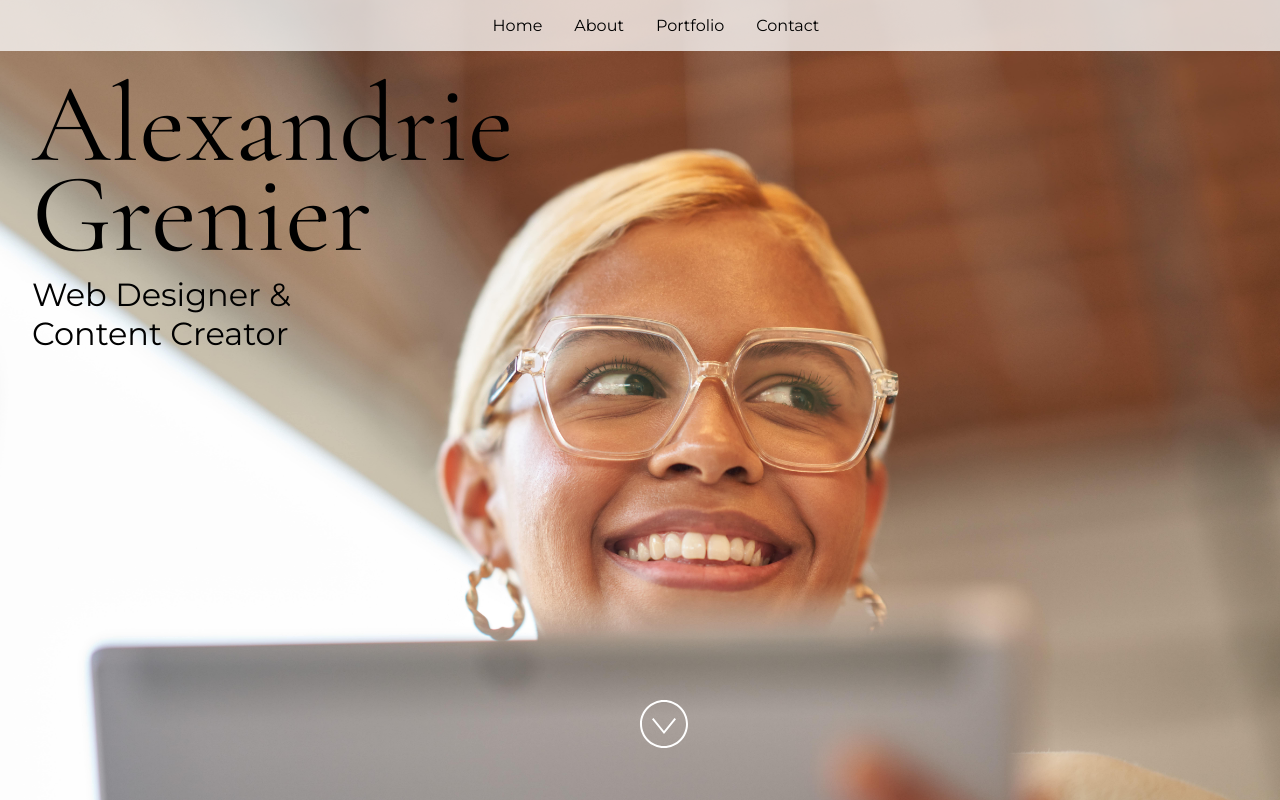
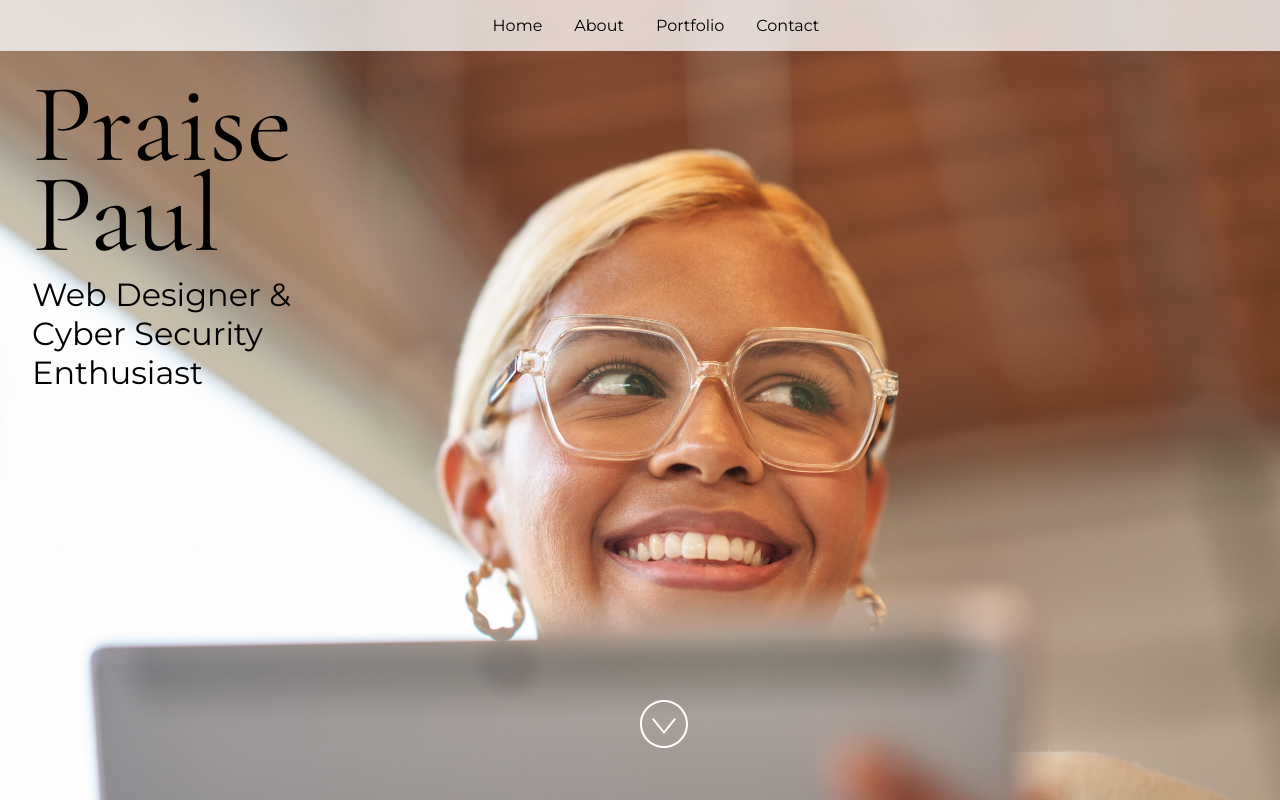
Before and after one commit to Praisepaul/Praisepaul, a React (Vite) app: page / in a window 1280 px wide. Built offline with nearby package versions, Linux system fonts and the light colour scheme.

Commit message:
Updates on About Page

```diff
--- a/src/App.jsx
+++ b/src/App.jsx
@@ -24,15 +24,15 @@ import "./styles.css";
  * If you don't have one of the social sites listed, leave it as an empty string.
  */
 const siteProps = {
-  name: "Alexandrie Grenier",
-  title: "Web Designer & Content Creator",
-  email: "alex@example.com",
-  gitHub: "microsoft",
-  instagram: "microsoft",
-  linkedIn: "satyanadella",
+  name: "Praise Paul",
+  title: "Web Designer & Cyber Security Enthusiast",
+  email: "praise.paul@studentambassadors.com",
+  gitHub: "Praisepaul",
+  instagram: "_praise_paul",
+  linkedIn: "praise-paul",
   medium: "",
-  twitter: "microsoft",
-  youTube: "Code",
+  twitter: "",
+  youTube: "",
 };
 
 const primaryColor = "#4E567E";
--- a/src/Components/About.jsx
+++ b/src/Components/About.jsx
@@ -24,19 +24,22 @@ const imageAltText = "purple and blue abstract background";
  * Sort description that expands on your title on the Home component.
  */
 const description =
-  "I'm a UI/UX student studying at Barnett Technical University. I enjoy creating unique and simplistic user interfaces in creative ways.";
+  "Goal-oriented Web Developer brings strong commitment to collaboration and solutions-oriented problem-solving. Use various web design software to develop customer-focused websites and designs. websites and designs. Detail-oriented, organized and meticulous employee. Works at fast pace to meet tight deadlines. Enthusiastic team player ready to contribute to company success. Organized and dependable candidate successful at managing multiple priorities with a positive attitude.";
 
 /**
  * List of some of skills or technologies you work on, are learning,
  * passionate about, or enjoy,
  */
 const skillsList = [
-  "Web design",
-  "User experience",
-  "Inclusive design",
-  "Focus group testing",
-  "Mobile user interfaces",
-  "Graphic design",
+  "Web Development",
+  "Cyber Security",
+  "Coding",
+  "Public Speaking",
+  "JavaScript",
+  "Java",
+  "Python",
+  "R Programming",
+  "Flutter & Dart",
 ];
 
 /**
@@ -45,7 +48,7 @@ const skillsList = [
  * about you on a professional level.
  */
 const detailOrQuote =
-  "I am passionate about solving problems in new creative ways to drive innovation. By leveraging my UI/UX experience I continually look for new and better ways to make tech accessible by all.";
+  "Programmers are the architects of the digital world, shaping ideas into reality with lines of code and endless creativity.";
 
 const About = () => {
   return (
```
